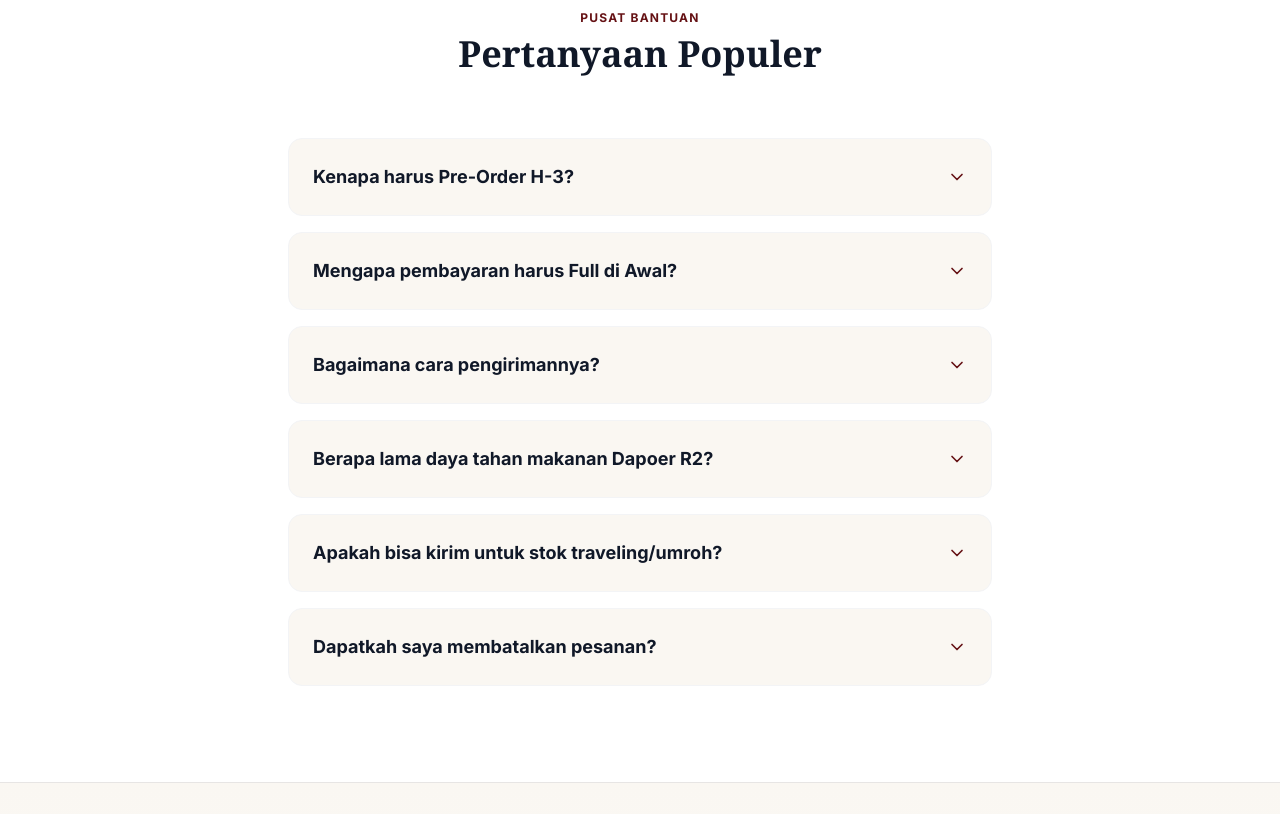
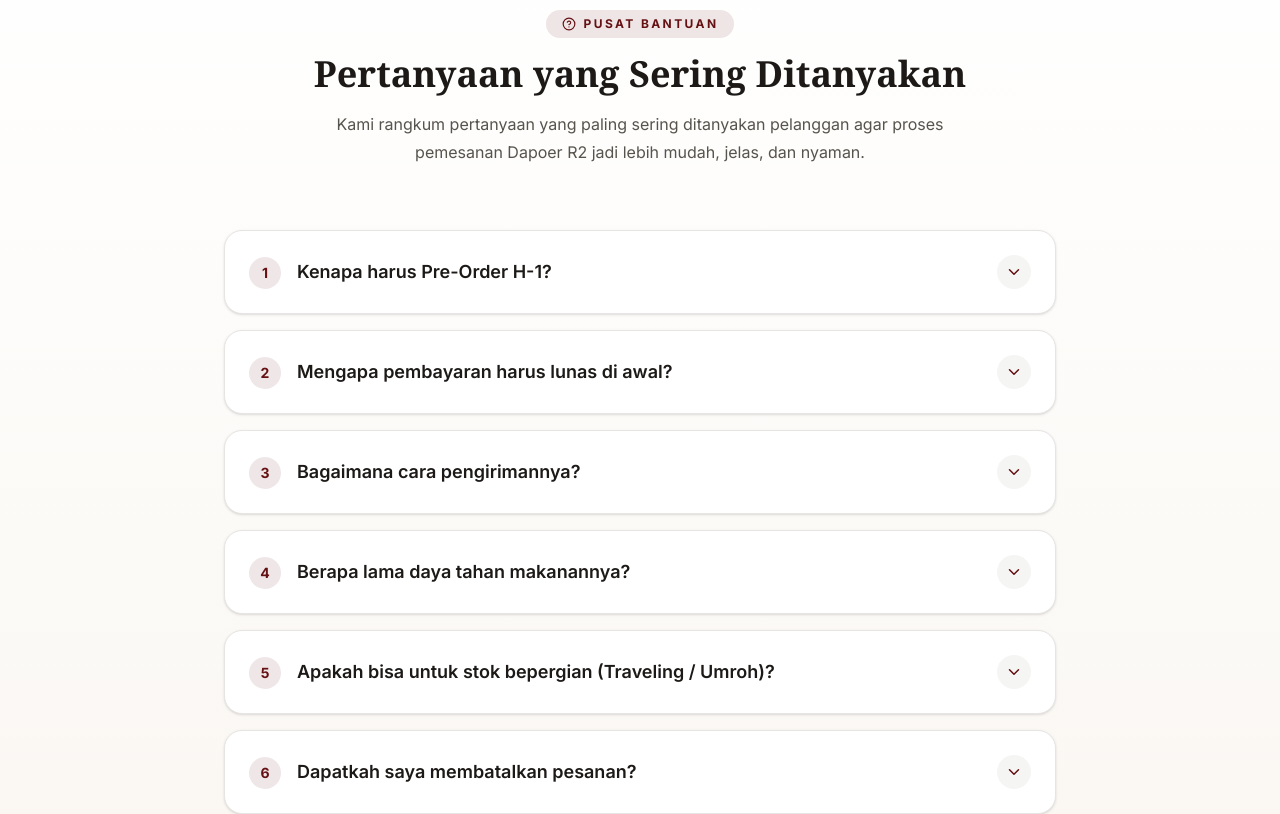
Before and after one commit to raihanelsar/dapoer-r2, a Next.js app: page / in a window 1280 px wide. Shown: the part 3360-4174 px from the top of the page. Built offline with nearby package versions, Linux system fonts and the light colour scheme.

Commit message:
refactor: section FaQ

```diff
--- a/src/app/page.tsx
+++ b/src/app/page.tsx
@@ -1,12 +1,12 @@
 "use client";
 
-import { FadeIn } from "@/components/custom/FadeIn";
+import {FadeIn} from "@/components/custom/FadeIn";
 import Link from "next/link";
-import { products } from "@/data/products";
-import { ProductCard } from "@/components/custom/ProductCard";
-import { VariantModal } from "@/components/custom/VariantModal";
-import { useState } from "react";
-import { Button } from "@/components/ui/button";
+import {products} from "@/data/products";
+import {ProductCard} from "@/components/custom/ProductCard";
+import {VariantModal} from "@/components/custom/VariantModal";
+import {useState} from "react";
+import {Button} from "@/components/ui/button";
 import {
     Check,
     Utensils,
@@ -15,7 +15,40 @@ import {
     WalletCards,
     MessageCircle,
     ChevronDown,
+    HelpCircle,
 } from "lucide-react";
+
+type FAQItem = {
+    question: string;
+    answer: string;
+};
+
+export const faqItems: FAQItem[] = [
+    {
+        question: "Kenapa harus Pre-Order H-1?",
+        answer: "Kami percaya kualitas terbaik tidak bisa dihasilkan dari makanan yang disimpan. Karena itu, semua pesanan dibuat fresh khusus untuk Anda. Bahan baku kami beli langsung di pasar subuh sesuai order yang masuk, lalu dimasak dengan proses 'tanak' selama 6–8 jam agar bumbu meresap sempurna dan daging menjadi super empuk. Hasilnya? Rasa autentik Minang yang benar-benar terasa seperti masakan rumah.",
+    },
+    {
+        question: "Mengapa pembayaran harus lunas di awal?",
+        answer: "Setiap pesanan di Dapoer R2 bersifat made-to-order (dimasak khusus untuk Anda). Pembayaran di awal memungkinkan kami langsung membeli bahan baku segar di hari yang sama, sehingga proses produksi lebih cepat dan terjadwal. Selain itu, Anda juga tidak perlu repot dengan pembayaran saat pengiriman—semua sudah beres dari awal.",
+    },
+    {
+        question: "Bagaimana cara pengirimannya?",
+        answer: "Kami memastikan setiap produk sampai dalam kondisi terbaik. Lauk basah seperti gulai dan batokok dikirim menggunakan kurir instan atau same day agar tetap fresh saat diterima. Untuk lauk kering seperti rendang dan dendeng, kami bisa kirim ke seluruh Indonesia menggunakan ekspedisi reguler karena daya tahannya yang lebih lama dan aman dalam perjalanan.",
+    },
+    {
+        question: "Berapa lama daya tahan makanannya?",
+        answer: "Produk kami dirancang praktis untuk disimpan tanpa mengurangi rasa. Lauk kering seperti rendang dan dendeng bisa tahan 2–4 minggu di suhu ruang (sejuk) atau hingga 1–2 bulan di kulkas. Untuk gulai dan lauk basah, bisa tahan 2 hari di kulkas atau hingga 2 minggu di freezer. Cukup panaskan kembali sebelum disajikan, dan rasanya akan tetap nikmat seperti baru dimasak.",
+    },
+    {
+        question: "Apakah bisa untuk stok bepergian (Traveling / Umroh)?",
+        answer: "Sangat bisa, dan ini salah satu favorit pelanggan kami. Produk seperti Rendang Suwir, Rendang Telur, dan Paru Kriuk dikemas dengan vacuum sealed sehingga aman, praktis, dan tahan lama tanpa bahan pengawet. Cocok untuk bekal perjalanan jauh, umroh, atau sekadar stok makanan di rumah.",
+    },
+    {
+        question: "Dapatkah saya membatalkan pesanan?",
+        answer: "Kami memahami bahwa rencana bisa berubah. Namun karena semua pesanan diproses khusus dan bahan langsung dibeli segar, berikut kebijakan kami: pembatalan H-2 akan mendapatkan pengembalian dana 100%. Untuk pembatalan H-1, mohon maaf dana tidak dapat dikembalikan karena proses memasak sudah berjalan. Kebijakan ini membantu kami menjaga kualitas dan komitmen pada setiap pesanan.",
+    },
+];
 
 export default function Home() {
     const [selectedProduct, setSelectedProduct] = useState<any>(null);
@@ -35,7 +68,7 @@ export default function Home() {
                 {/* Container untuk Background Image */}
                 <div
                     className="absolute inset-0 bg-cover bg-center bg-no-repeat"
-          style={{ backgroundImage: "url('/images/hero-section.png')" }}
+                    style={{backgroundImage: "url('/images/hero-section.png')"}}
                 >
                     {/* Dark Overlay - Sedikit ditebalkan biar teks putih kontras di layar HP yang terang */}
                     <div className="absolute inset-0 bg-black/50 z-10"></div>
@@ -63,17 +96,15 @@ export default function Home() {
                     {/* HEADLINE BARU: Lebih punchy, ukuran font dinamis dari 4xl (HP) sampai 7xl (Desktop) */}
                     <FadeIn delay={0.3}>
                         <h1 className="text-4xl sm:text-5xl md:text-6xl lg:text-7xl font-serif font-bold mb-4 md:mb-6 leading-[1.1] max-w-3xl text-white drop-shadow-lg">
-              Citarasa Minang Autentik,{" "}
-              <span className="text-[#E87A5D]">Dimasak Khusus</span> Untuk Anda.
+                            Citarasa Minang Autentik, <span className="text-[#E87A5D]">Dimasak Khusus</span> Untuk Anda.
                         </h1>
                     </FadeIn>
 
                     {/* SUB-HEADLINE BARU: Lebih persuasif, menjelaskan solusi dan scarcity (sistem PO) */}
                     <FadeIn delay={0.5}>
                         <p className="text-gray-100 text-base sm:text-lg md:text-xl font-medium drop-shadow-md mb-8 md:mb-10 max-w-2xl leading-relaxed">
-              Sistem Pre-Order H-1 untuk menjamin kesegaran bumbu rahasia Dapoer
-              R2. Kami tidak menyetok makanan, setiap pesanan dibuat fresh dari
-              dapur kami langsung ke meja makan Anda.
+                            Sistem Pre-Order H-1 untuk menjamin kesegaran bumbu rahasia Dapoer R2. Kami tidak menyetok
+                            makanan, setiap pesanan dibuat fresh dari dapur kami langsung ke meja makan Anda.
                         </p>
                     </FadeIn>
 
@@ -123,11 +154,7 @@ export default function Home() {
                             <FadeIn key={product.id} delay={0.2 * index}>
                                 {" "}
                                 {/* Delay bertambah 0.2s tiap menu */}
-                <ProductCard
-                  product={product}
-                  onSelect={handleSelectProduct}
-                  showBadge={true}
-                />
+                                <ProductCard product={product} onSelect={handleSelectProduct} showBadge={true} />
                             </FadeIn>
                         ))}
                     </div>
@@ -141,9 +168,7 @@ export default function Home() {
                         <p className="text-[#651114] text-xs font-bold tracking-widest uppercase mb-2">
                             Proses Pesanan
                         </p>
-            <h2 className="text-3xl md:text-4xl font-serif font-bold text-gray-900">
-              Cara Order
-            </h2>
+                        <h2 className="text-3xl md:text-4xl font-serif font-bold text-gray-900">Cara Order</h2>
                     </div>
 
                     <div className="grid grid-cols-1 md:grid-cols-3 gap-8 md:gap-12 relative">
@@ -175,9 +200,7 @@ export default function Home() {
                                     <div className="w-20 h-20 md:w-24 md:h-24 bg-[#FAF7F2] rounded-full flex items-center justify-center mb-6 shadow-sm border border-gray-100 group-hover:scale-110 transition-transform duration-300">
                                         {step.icon}
                                     </div>
-                  <h3 className="font-bold text-xl text-gray-900 mb-3">
-                    {step.title}
-                  </h3>
+                                    <h3 className="font-bold text-xl text-gray-900 mb-3">{step.title}</h3>
                                     <p className="text-gray-600 text-sm md:text-base leading-relaxed px-4 md:px-0">
                                         {step.desc}
                                     </p>
@@ -192,9 +215,7 @@ export default function Home() {
             <section id="testimoni" className="py-16 md:py-24 bg-[#FAF7F2]">
                 <div className="container mx-auto px-4 md:px-8">
                     <div className="text-center mb-12 md:mb-16">
-            <p className="text-[#651114] text-xs font-bold tracking-widest uppercase mb-2">
-              Kata Mereka
-            </p>
+                        <p className="text-[#651114] text-xs font-bold tracking-widest uppercase mb-2">Kata Mereka</p>
                         <h2 className="text-3xl md:text-4xl font-serif font-bold text-gray-900">
                             Pelanggan Setia Kami
                         </h2>
@@ -222,11 +243,7 @@ export default function Home() {
                             >
                                 <div className="flex text-yellow-400 mb-4">
                                     {[...Array(5)].map((_, i) => (
-                    <svg
-                      key={i}
-                      className="w-4 h-4 md:w-5 md:h-5 fill-current"
-                      viewBox="0 0 20 20"
-                    >
+                                        <svg key={i} className="w-4 h-4 md:w-5 md:h-5 fill-current" viewBox="0 0 20 20">
                                             <path d="M9.049 2.927c.3-.921 1.603-.921 1.902 0l1.07 3.292a1 1 0 00.95.69h3.462c.969 0 1.371 1.24.588 1.81l-2.8 2.034a1 1 0 00-.364 1.118l1.07 3.292c.3.921-.755 1.688-1.54 1.118l-2.8-2.034a1 1 0 00-1.175 0l-2.8 2.034c-.784.57-1.838-.197-1.539-1.118l1.07-3.292a1 1 0 00-.364-1.118L2.98 8.72c-.783-.57-.38-1.81.588-1.81h3.461a1 1 0 00.951-.69l1.07-3.292z" />
                                         </svg>
                                     ))}
@@ -234,9 +251,7 @@ export default function Home() {
                                 <p className="text-gray-600 text-sm md:text-base italic mb-6 leading-relaxed">
                                     "{testi.text}"
                                 </p>
-                <div className="font-bold text-gray-900 text-sm">
-                  {testi.name}
-                </div>
+                                <div className="font-bold text-gray-900 text-sm">{testi.name}</div>
                             </div>
                         ))}
                     </div>
@@ -244,69 +259,60 @@ export default function Home() {
             </section>
 
             {/* 5. FAQ SECTION */}
-      <section id="faq" className="py-24 bg-white border-t border-gray-100">
-        <div className="container mx-auto px-4 md:px-8 max-w-3xl">
-          <div className="text-center mb-16">
-            <p className="text-[#651114] text-xs font-bold tracking-widest uppercase mb-2">
+            <section
+                id="faq"
+                className="border-t border-stone-200 bg-gradient-to-b from-white to-[#FAF7F2] py-16 md:py-24"
+            >
+                <div className="container mx-auto max-w-4xl px-4 md:px-8">
+                    <div className="mb-12 text-center md:mb-16">
+                        <div className="mb-4 inline-flex items-center gap-2 rounded-full bg-[#651114]/10 px-4 py-1.5 text-xs font-bold uppercase tracking-[0.2em] text-[#651114]">
+                            <HelpCircle size={14} />
                             Pusat Bantuan
+                        </div>
+
+                        <h2 className="font-serif text-3xl font-bold text-stone-900 md:text-4xl">
+                            Pertanyaan yang Sering Ditanyakan
+                        </h2>
+
+                        <p className="mx-auto mt-4 max-w-2xl text-sm leading-7 text-stone-600 md:text-base">
+                            Kami rangkum pertanyaan yang paling sering ditanyakan pelanggan agar proses pemesanan Dapoer
+                            R2 jadi lebih mudah, jelas, dan nyaman.
                         </p>
-            <h2 className="text-3xl md:text-4xl font-serif font-bold text-gray-900">
-              Pertanyaan Populer
-            </h2>
                     </div>
 
                     <div className="space-y-4">
-            {[
-              {
-                q: " Kenapa harus Pre-Order H-3?",
-                a: "Kami tidak menggunakan sistem stok (Ready Stock). Bahan baku baru kami beli di pasar subuh sesuai jumlah pesanan yang masuk. Proses masak rendang dan gulai yang tanak membutuhkan waktu minimal 6-8 jam agar bumbu meresap sempurna dan tekstur daging empuk.",
-              },
-              {
-                q: "Mengapa pembayaran harus Full di Awal?",
-                a: "Karena setiap pesanan bersifat Made-to-Order (dimasak khusus untuk Anda), dana tersebut langsung kami gunakan untuk pengadaan bahan baku segar. Hal ini juga membantu kami mempercepat proses pengiriman tanpa harus menagih pelunasan saat kurir tiba.",
-              },
-              {
-                q: "Bagaimana cara pengirimannya?",
-                a: "Lauk Basah (Gulai/Batokok): Wajib menggunakan kurir Instan/Same Day. Lauk Kering (Rendang/Dendeng): Bisa dikirim ke seluruh Indonesia menggunakan ekspedisi reguler karena daya tahannya yang baik di perjalanan.",
-              },
-              {
-                q: "Berapa lama daya tahan makanan Dapoer R2?",
-                a: "Lauk Kering: 2-4 minggu di suhu ruang (suasana sejuk), 1-2 bulan di kulkas. Gulai & Lauk Basah: 2 hari di kulkas, 2 minggu di freezer. Pastikan dipanaskan kembali sebelum dinikmati.",
-              },
-              {
-                q: "Apakah bisa kirim untuk stok traveling/umroh?",
-                a: "Sangat bisa! Produk Rendang Suwir, Rendang Telur, dan Paru Kriuk kami sangat populer untuk dibawa bepergian karena praktis, kemasan aman (vacuum), dan tahan lama tanpa pengawet.",
-              },
-              {
-                q: "Dapatkah saya membatalkan pesanan?",
-                a: "Pembatalan H-3 dana kembali 100%. Pembatalan H-2 dikenakan potongan 50%. Pembatalan H-1 atau Hari-H mohon maaf dana tidak dapat dikembalikan karena bahan sudah dibeli dan proses masak sudah dimulai.",
-              },
-            ].map((faq, idx) => (
+                        {faqItems.map((faq, index) => (
                             <details
-                key={idx}
-                className="group bg-[#FAF7F2] p-6 rounded-xl border border-gray-100 hover:shadow-md transition-all duration-300 [&_summary::-webkit-details-marker]:hidden cursor-pointer"
+                                key={index}
+                                className="group overflow-hidden text-justify rounded-2xl border border-stone-200 bg-white shadow-sm transition-all duration-300 hover:shadow-md"
                             >
-                <summary className="font-bold text-gray-900 text-lg flex justify-between items-center outline-none">
-                  {faq.q}
-                  {/* Ikon panah yang akan berputar saat dropdown dibuka */}
-                  <span className="transition-transform duration-300 group-open:rotate-180 text-[#651114]">
-                    <ChevronDown size={20} />
-                  </span>
+                                <summary className="flex cursor-pointer list-none items-center justify-between gap-4 px-5 py-5 md:px-6 md:py-6">
+                                    <div className="flex items-center gap-4">
+                                        <div className="mt-0.5 flex h-8 w-8 shrink-0 items-center justify-center rounded-full bg-[#651114]/10 text-sm font-bold text-[#651114]">
+                                            {index + 1}
+                                        </div>
+                                        <h3 className="text-left text-base font-semibold leading-6 text-stone-900 md:text-lg">
+                                            {faq.question}
+                                        </h3>
+                                    </div>
+
+                                    <div className="shrink-0 rounded-full bg-stone-100 p-2 text-[#651114] transition-transform duration-300 group-open:rotate-180">
+                                        <ChevronDown size={18} />
+                                    </div>
                                 </summary>
-                <p className="text-gray-600 text-sm leading-relaxed mt-4 border-t border-gray-200 pt-4">
-                  {faq.a}
-                </p>
+
+                                <div className="px-5 pb-5 md:px-6 md:pb-6">
+                                    <div className="border-t border-stone-100 pt-4">
+                                        <p className="text-sm leading-7 text-stone-600 md:text-[15px]">{faq.answer}</p>
+                                    </div>
+                                </div>
                             </details>
                         ))}
                     </div>
                 </div>
             </section>
 
-      <VariantModal
-        product={selectedProduct}
-        isOpen={isModalOpen}
-        onClose={() => setIsModalOpen(false)}
-      />
+            <VariantModal product={selectedProduct} isOpen={isModalOpen} onClose={() => setIsModalOpen(false)} />
         </div>
     );
 }
```
Lines whose indentation alone changed are shown as unchanged.
